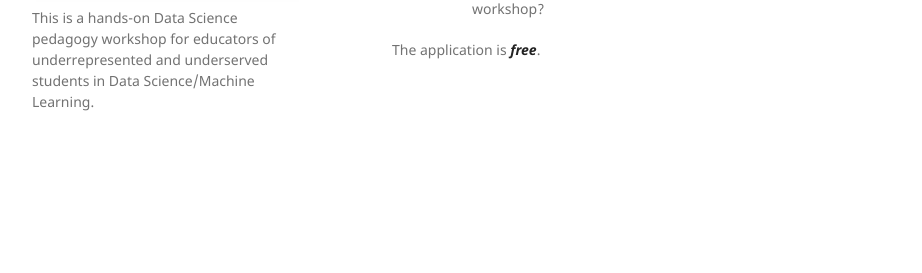
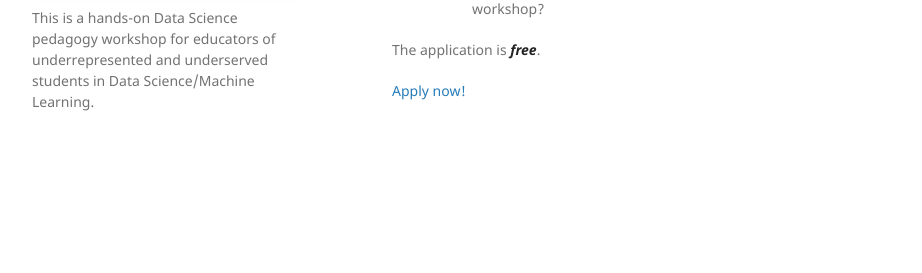
Before and after one commit to onefishy/data-science-workshop, a Jekyll site: the page built from docs/application-process.md, in a window 1280 px wide. Shown: the part 498-771 px from the top of the page, without its empty margins (178-1100 px from the left). Built offline with Jekyll 4.4.1, drawn with Linux system fonts in a browser that asks for light colours; our own code applies the rules of GitHub Pages for plain Markdown files.

Commit message:
Update application-process.md

```diff
--- a/docs/application-process.md
+++ b/docs/application-process.md
@@ -8,3 +8,5 @@ The application consists of:
  - in general, what do you hope to gain from participating in this workshop?
 
 The application is ***free***.
+
+[Apply now!](https://forms.gle/J4amL5rcejTrxtxz6)
```
